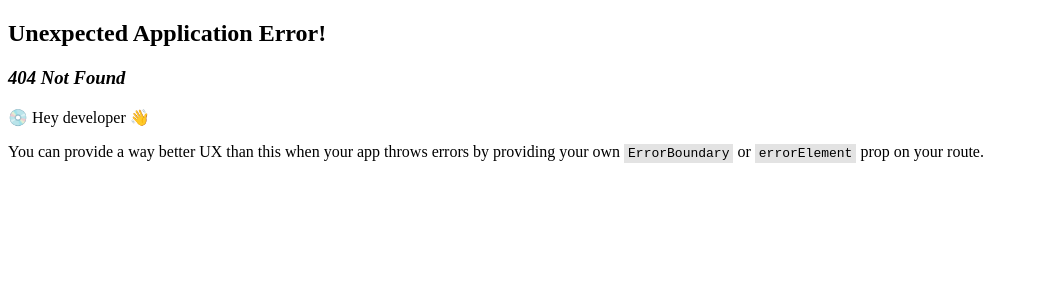
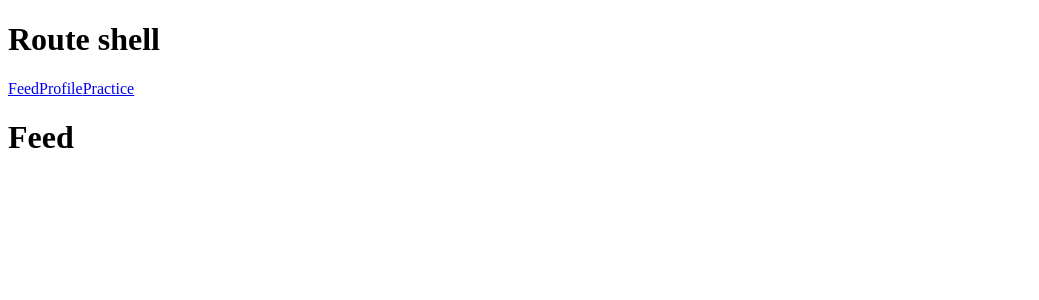
Before and after one commit to Willy-McNamara/freequency, a React app in the folder frontend/: page /Feed in a window 1280 px wide. Before the commit this address had no page. Shown: the top 300 px of the page, without its empty margins (0-1039 px from the left). Built offline with nearby package versions, Linux system fonts and the light colour scheme; the HTML template or start-up script is replaced by a standard one.

Commit message:
Router pages added

```diff
--- /dev/null
+++ b/frontend/src/Root.tsx
@@ -0,0 +1,16 @@
+import React from "react";
+import { Link, Outlet } from 'react-router-dom'
+
+const Root = () => {
+  return(
+    <div>
+        <h1>Route shell</h1>
+        <Link to="Feed">Feed</Link>
+        <Link to="Profile">Profile</Link>
+        <Link to="Practice">Practice</Link>
+        <Outlet />
+      </div>
+  )
+}
+
+export default Root;
--- /dev/null
+++ b/frontend/src/pages/Feed.tsx
@@ -0,0 +1,11 @@
+import React from "react";
+
+const Feed = () => {
+  return(
+    <div>
+        <h1>Feed</h1>
+    </div>
+  )
+}
+
+export default Feed;
--- a/frontend/src/routes.tsx
+++ b/frontend/src/routes.tsx
@@ -1,23 +1,31 @@
 import * as React from "react";
 import {
   createBrowserRouter,
-  Link,
 } from "react-router-dom";
+import Feed from "./pages/Feed";
+import Root from "./Root";
 
 const router = createBrowserRouter([
   {
     path: "/",
-    element: (
-      <div>
-        <h1>Hello World</h1>
-        <Link to="about">About Us</Link>
-      </div>
-    ),
-  },
-  {
-    path: "about",
-    element: <div>About</div>,
+    element: <Root />,
+    children: [
+      {
+        index: true,
+        path: "Feed",
+        element: <Feed />,
+      },
+      {
+        path: "Practice",
+        element: <div>Practice</div>,
+      },
+      {
+        path: "Profile",
+        element: <div>Profile</div>,
+      },
+    ],
   },
 ]);
 
+
 export default router;
--- a/frontend/tsconfig.json
+++ b/frontend/tsconfig.json
@@ -10,5 +10,5 @@
     "resolveJsonModule": true,
     "skipLibCheck": true
   },
-  "include": ["src", "./server/*"]
+  "include": ["src", "src/*"]
 }
--- a/frontend/webpack.config.js
+++ b/frontend/webpack.config.js
@@ -26,5 +26,6 @@ module.exports = {
   devServer: {
     static: path.join(__dirname, 'dist'),
     port: 3000,
+    historyApiFallback: true,
   },
 };
```
Also changed, not shown: frontend/src/pages/Practice.tsx (added, +11 -0 lines), frontend/src/pages/Profile.tsx (added, +11 -0 lines), 1 other file (tests, documents, lock files or other folders).
